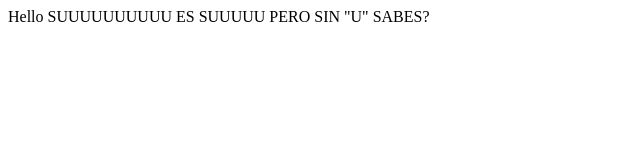
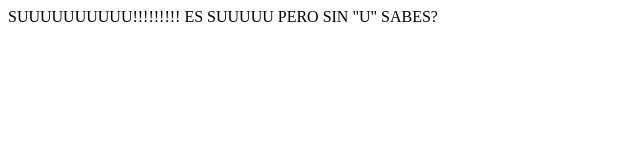
Before and after one commit to eellouah/Cloud, a plain HTML site: page index.html in a window 1280 px wide. Shown: the full height of the page, 0-640 px from the left. Drawn offline with Linux system fonts and the light colour scheme.

Commit message:
Update index.html

```diff
--- a/index.html
+++ b/index.html
@@ -1,6 +1,6 @@
 <html>
 <body>
-Hello SUUUUUUUUUU
+SUUUUUUUUUU!!!!!!!!!
 ES SUUUUU PERO SIN "U" SABES?
 </body>
 </html>
```
